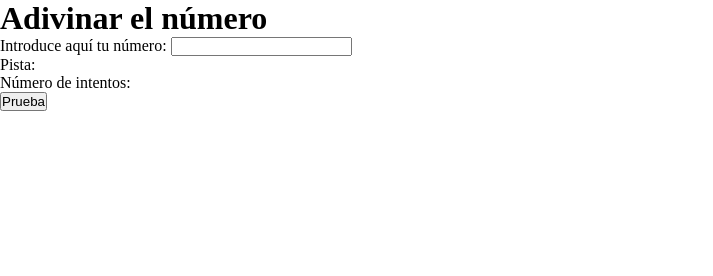
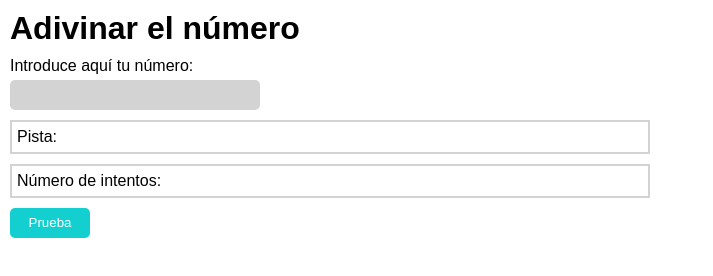
Before and after one commit to kaylacrane/guess-the-number-game, a plain HTML site: page index.html in a window 1280 px wide. Shown: the whole page, without its empty margins (0-713 px from the left). Drawn offline with Linux system fonts and the light colour scheme.

Commit message:
add css styles for form

```diff
--- a/css/main.css
+++ b/css/main.css
@@ -3,3 +3,42 @@
   padding: 0;
   margin: 0;
 }
+html {
+  font-family: Arial, Helvetica, sans-serif;
+}
+
+.title,
+.form {
+  margin-left: 10px;
+  margin-top: 10px;
+}
+.form {
+  display: flex;
+  flex-direction: column;
+}
+.userNumber {
+  width: 250px;
+  background-color: lightgrey;
+  border-style: none;
+  line-height: 30px;
+  border-radius: 5px;
+  margin: 5px 0;
+}
+
+.submit-button {
+  display: inline-block;
+  width: 80px;
+  line-height: 30px;
+  color: white;
+  background-color: rgb(20, 207, 207);
+  border-style: none;
+  border-radius: 5px;
+  margin: 5px 0;
+}
+.msg-box {
+  border: 2px solid lightgrey;
+  margin: 5px 0;
+  max-width: 50vw;
+  line-height: 30px;
+  padding-left: 5px;
+}
--- a/index.html
+++ b/index.html
@@ -8,15 +8,15 @@
     <link href="./css/main.css" rel="stylesheet" />
   </head>
   <body>
-    <h1>Adivinar el número</h1>
-    <form action="" method="POST">
+    <h1 class="title">Adivinar el número</h1>
+    <form action="" method="POST" class="form">
       <label for="userNumber">Introduce aquí tu número:</label>
-      <input type="text" name="" id="userNumber" class="" />
+      <input type="number" name="" id="userNumber" class="userNumber" />
 
-      <div class="textBox clues">
+      <div class="msg-box clues">
         <span>Pista: </span><span class="clues-msg"></span>
       </div>
-      <div class="textBox attempts">
+      <div class="msg-box attempts">
         <span>Número de intentos: </span><span class="attempts-msg"></span>
       </div>
 
```
